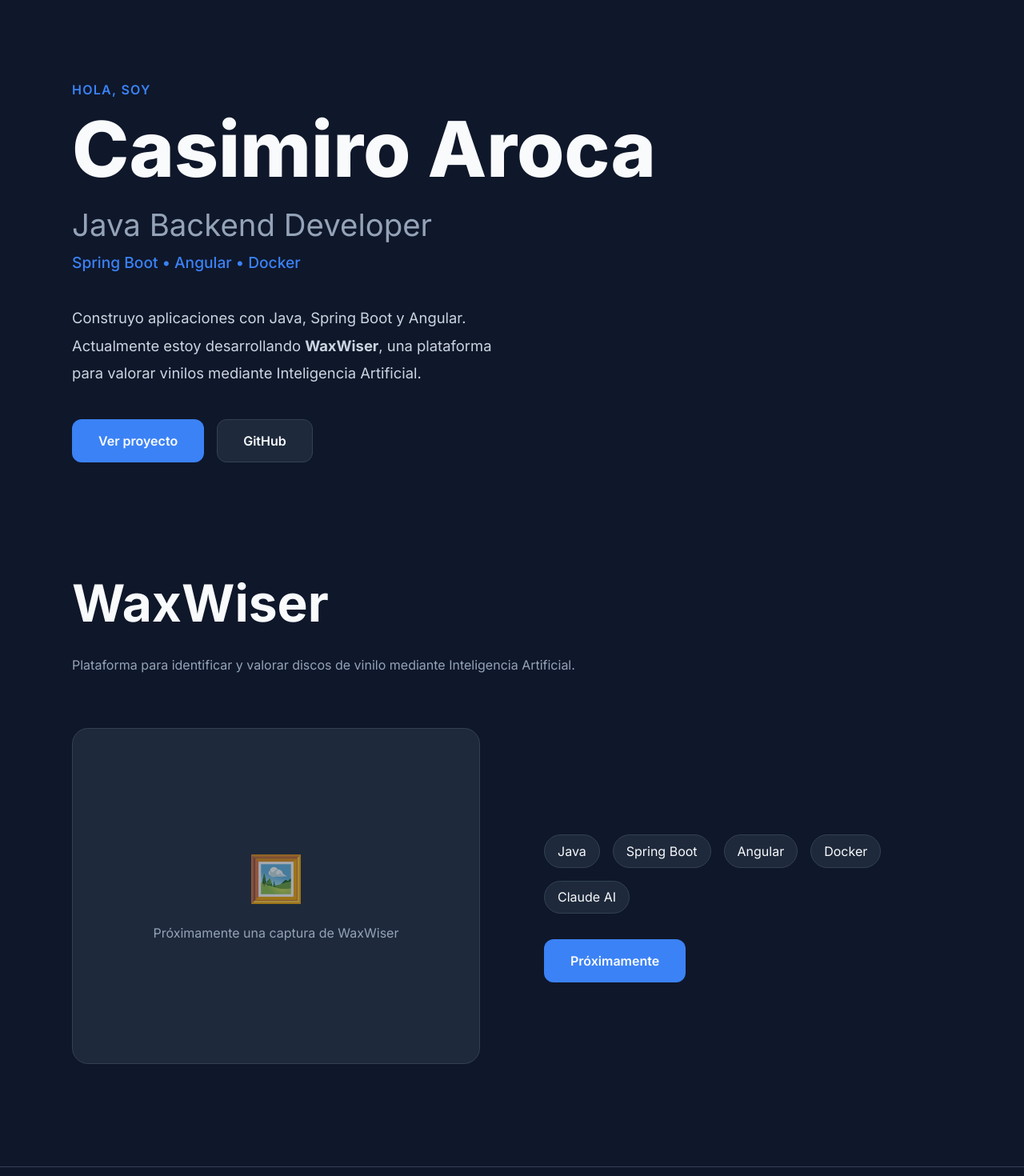
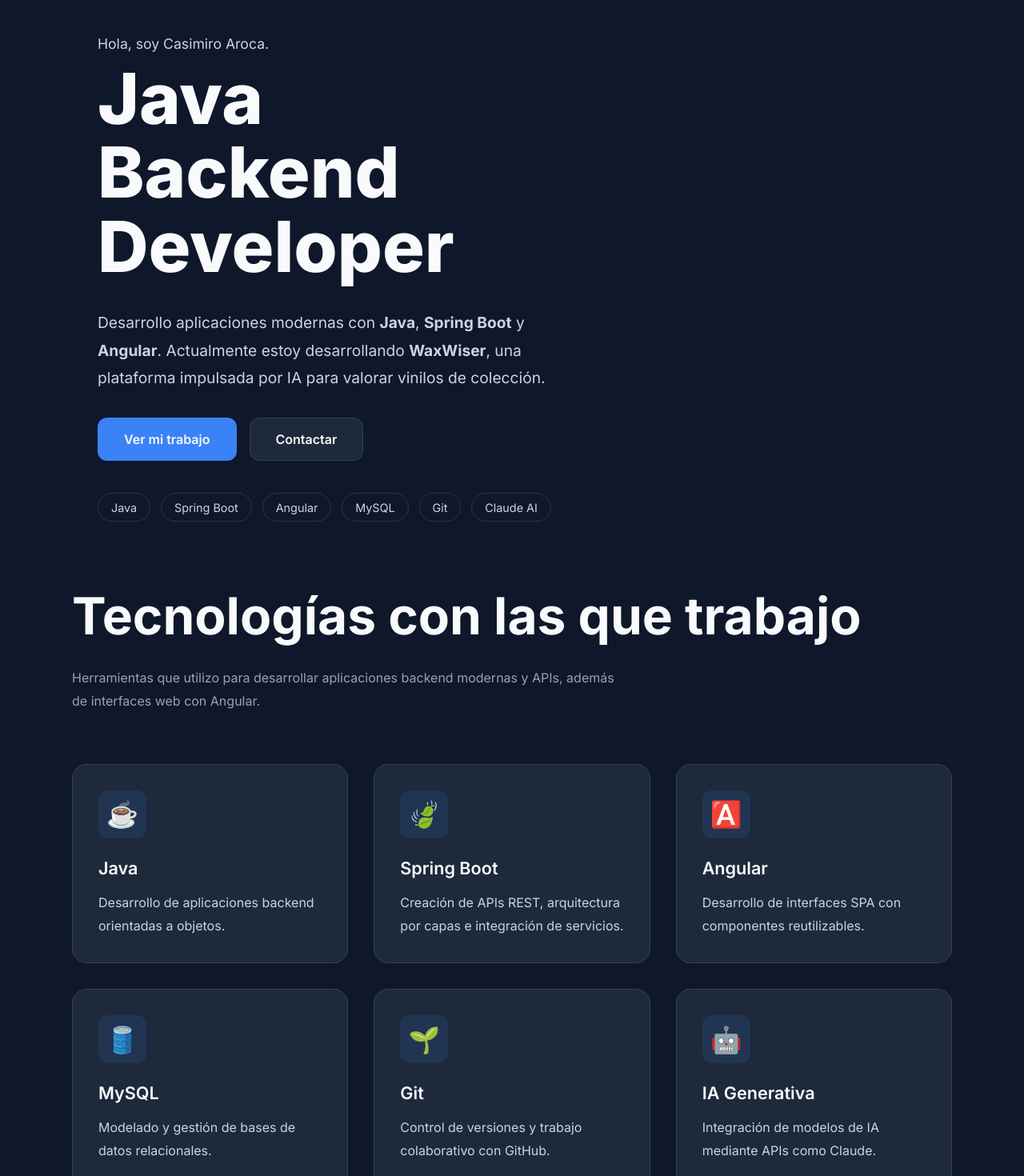
Before and after one commit to elcasier87/portfolio, an Angular app: page / in a window 1280 px wide. Shown: the part 100-1570 px from the top of the page at 80% size. Built offline with nearby package versions, Linux system fonts and the light colour scheme.

Commit message:
update home

```diff
--- a/src/app/features/home/home.html
+++ b/src/app/features/home/home.html
@@ -1,5 +1,11 @@
 <main>
-  <app-hero></app-hero>
 
-  <app-featured-project></app-featured-project>
+    <app-hero></app-hero>
+
+    <app-skills></app-skills>
+
+    <app-featured-project></app-featured-project>
+
+    <app-call-to-action></app-call-to-action>
+
 </main>
--- a/src/app/features/home/home.ts
+++ b/src/app/features/home/home.ts
@@ -1,10 +1,12 @@
 import { Component } from '@angular/core';
 import { Hero } from '../../shared/components/hero/hero';
 import { FeaturedProject } from '../../shared/components/featured-project/featured-project';
+import { Skills } from '../../shared/components/skills/skills';
+import { CallToAction } from '../../shared/components/call-to-action/call-to-action';
 
 @Component({
   selector: 'app-home',
-  imports: [Hero, FeaturedProject],
+  imports: [Hero, FeaturedProject, Skills, CallToAction],
   templateUrl: './home.html',
   styleUrl: './home.scss',
 })
--- /dev/null
+++ b/src/app/shared/components/call-to-action/call-to-action.html
@@ -0,0 +1,24 @@
+<section class="cta">
+
+    <div class="cta-content">
+
+        <h2 class="section-title">
+            ¿Te interesa mi perfil?
+        </h2>
+
+        <p class="section-subtitle">
+            Si buscas un desarrollador backend con experiencia en Java, Spring Boot y Angular,
+            estaré encantado de hablar contigo.
+        </p>
+
+        <a
+            class="button button--primary"
+            routerLink="/contact">
+
+            Contactar
+
+        </a>
+
+    </div>
+
+</section>
--- /dev/null
+++ b/src/app/shared/components/call-to-action/call-to-action.scss
@@ -0,0 +1,13 @@
+.cta {
+    padding: 6rem 2rem;
+    text-align: center;
+}
+
+.cta-content {
+    max-width: 700px;
+    margin: 0 auto;
+}
+
+.cta .button {
+    margin-top: 2rem;
+}
--- a/src/app/shared/components/hero/hero.html
+++ b/src/app/shared/components/hero/hero.html
@@ -1,46 +1,63 @@
-<section id="hero" class="hero">
+<section class="hero">
+
+  <div class="hero-content">
+
+    <div class="hero-left">
 
       <p class="hero-intro">
-    Hola, soy
+        Hola, soy Casimiro Aroca.
       </p>
 
       <h1 class="hero-title">
-    Casimiro Aroca
+        Java Backend Developer
       </h1>
 
-  <h2 class="hero-subtitle">
-    Java Backend Developer
-  </h2>
-
-  <p class="hero-tech">
-    Spring Boot • Angular • Docker
-  </p>
-
       <p class="hero-description">
-    Construyo aplicaciones con Java, Spring Boot y Angular.
-    Actualmente estoy desarrollando <strong>WaxWiser</strong>, una plataforma para valorar vinilos mediante Inteligencia Artificial.
+        Desarrollo aplicaciones modernas con <strong>Java</strong>,
+        <strong>Spring Boot</strong> y <strong>Angular</strong>.
+        Actualmente estoy desarrollando <strong>WaxWiser</strong>, una plataforma
+        impulsada por IA para valorar vinilos de colección.
       </p>
 
       <div class="hero-buttons">
 
         <a
           class="button button--primary"
-      href="#featured-project">
+          routerLink="/projects">
 
-      Ver proyecto
+          Ver mi trabajo
 
         </a>
 
         <a
           class="button button--secondary"
-      href="https://github.com/elcasier87"
-      target="_blank"
-      rel="noopener noreferrer">
+          routerLink="/contact">
 
-      GitHub
+          Contactar
 
         </a>
 
       </div>
 
+      <div class="hero-stack">
+
+        <span>Java</span>
+        <span>Spring Boot</span>
+        <span>Angular</span>
+        <span>MySQL</span>
+        <span>Git</span>
+        <span>Claude AI</span>
+
+      </div>
+
+    </div>
+
+    <div class="hero-right">
+
+      <!-- Aquí pondremos el logo o una ilustración más adelante -->
+
+    </div>
+
+  </div>
+
 </section>
--- a/src/app/shared/components/hero/hero.scss
+++ b/src/app/shared/components/hero/hero.scss
@@ -1,76 +1,71 @@
-/* ==========================================================
-   Hero
-========================================================== */
-
 .hero {
-  min-height: calc(100vh - var(--navbar-height));
-
-  display: flex;
-  flex-direction: column;
-  justify-content: center;
-
-  padding: 4rem 0;
+    display: flex;
+    align-items: center;
+    min-height: calc(100vh - var(--navbar-height));
+    padding: 4rem 2rem;
 }
 
-/* ==========================================================
-   Hero Content
-========================================================== */
+.hero-content {
+    width: 100%;
+    max-width: 1200px;
+    margin: 0 auto;
+
+    display: grid;
+    grid-template-columns: 1.2fr .8fr;
+    gap: 5rem;
+    align-items: center;
+}
 
 .hero-intro {
-  color: var(--color-primary);
-
-  font-size: 1rem;
-  font-weight: 600;
-  letter-spacing: .08rem;
-  text-transform: uppercase;
+    margin-bottom: .75rem;
+    font-size: 1.1rem;
+    color: var(--color-text-secondary);
 }
 
 .hero-title {
-  margin-top: 1rem;
-
-  color: var(--color-text);
-
-  font-size: clamp(4rem, 9vw, 6rem);
-  font-weight: 800;
-  line-height: 1;
-}
-
-.hero-subtitle {
-  margin-top: 1.5rem;
-
-  color: var(--color-text-muted);
-
-  font-size: clamp(1.8rem, 4vw, 2.4rem);
-  font-weight: 400;
-}
-
-.hero-tech {
-  margin-top: .75rem;
-
-  color: var(--color-primary);
-
-  font-size: 1.2rem;
-  font-weight: 500;
+    margin: 0;
+    font-size: clamp(3.5rem, 8vw, 5.5rem);
+    font-weight: 800;
+    line-height: 1.05;
 }
 
 .hero-description {
-  max-width: 550px;
-
-  margin-top: 2.5rem;
-
-  color: var(--color-text-secondary);
-
-  font-size: 1.15rem;
-  line-height: 1.9;
+    max-width: 650px;
+    margin: 2rem 0;
+    font-size: 1.2rem;
+    line-height: 1.8;
+    color: var(--color-text-secondary);
 }
 
-/* ==========================================================
-   Buttons
-========================================================== */
+.hero-buttons {
+    display: flex;
+    gap: 1rem;
+    margin-bottom: 2.5rem;
+}
 
-.hero-buttons {
-  display: flex;
-  gap: 1rem;
+.hero-stack {
+    display: flex;
+    flex-wrap: wrap;
+    gap: .8rem;
+}
 
-  margin-top: 2.5rem;
+.hero-stack span {
+    padding: .55rem 1rem;
+    border: 1px solid rgba(255,255,255,.12);
+    border-radius: 999px;
+    font-size: .9rem;
+    color: var(--color-text-secondary);
+    transition: .25s;
 }
+
+.hero-stack span:hover {
+    transform: translateY(-2px);
+    border-color: var(--color-primary);
+    color: var(--color-text);
+}
+
+.hero-right {
+    display: flex;
+    justify-content: center;
+    align-items: center;
+}
--- a/src/app/shared/components/hero/hero.ts
+++ b/src/app/shared/components/hero/hero.ts
@@ -1,18 +1,10 @@
 import { Component } from '@angular/core';
+import { RouterLink } from '@angular/router';
 
 @Component({
   selector: 'app-hero',
-  imports: [],
+  imports: [RouterLink],
   templateUrl: './hero.html',
   styleUrl: './hero.scss',
 })
-
-export class Hero {
-
-  readonly name = 'Casimiro Aroca';
-
-  readonly role = 'Java Backend Developer';
-
-  readonly technologies = 'Spring Boot • Angular • Claude';
-
-}
+export class Hero {}
--- a/src/app/shared/components/skills/skills.html
+++ b/src/app/shared/components/skills/skills.html
@@ -1,11 +1,11 @@
 <section id="skills">
 
   <h2 class="section-title">
-    Las herramientas con las que trabajo
+    Tecnologías con las que trabajo
   </h2>
 
   <p class="section-subtitle">
-    Tecnologías que utilizo para desarrollar aplicaciones backend y frontend modernas.
+    Herramientas que utilizo para desarrollar aplicaciones backend modernas y APIs, además de interfaces web con Angular.
   </p>
 
   <div class="skills-grid">
--- a/src/app/shared/components/skills/skills.scss
+++ b/src/app/shared/components/skills/skills.scss
@@ -4,37 +4,47 @@
 
 .skills-grid {
     display: grid;
-  grid-template-columns: repeat(3, 1fr);
+    grid-template-columns: repeat(auto-fit, minmax(280px, 1fr));
     gap: 2rem;
+}
+
+.skill-card {
+    height: 100%;
+    transition: transform .25s ease, border-color .25s ease;
+}
+
+.skill-card:hover {
+    transform: translateY(-6px);
+    border-color: var(--color-primary);
 }
 
 .skill-icon {
     display: flex;
+    align-items: center;
     justify-content: center;
-  align-items: center;
 
-  width: 56px;
-  height: 56px;
+    width: 60px;
+    height: 60px;
 
     margin-bottom: 1.5rem;
 
     font-size: 2rem;
 
-  background: rgba(59, 130, 246, 0.12);
     border-radius: var(--radius-small);
+
+    background: rgba(59, 130, 246, .12);
 }
 
 .skill-title {
     margin-bottom: 1rem;
 
+    font-size: 1.35rem;
+    font-weight: 600;
+
     color: var(--color-text);
-
-  font-size: 1.4rem;
-  font-weight: 600;
 }
 
 .skill-description {
     color: var(--color-text-secondary);
-
     line-height: 1.8;
 }
--- a/src/app/shared/components/skills/skills.ts
+++ b/src/app/shared/components/skills/skills.ts
@@ -11,32 +11,32 @@
   {
     icon: '☕',
     title: 'Java',
-      description: 'Desarrollo de APIs REST y lógica de negocio.'
+    description: 'Desarrollo de aplicaciones backend orientadas a objetos.'
   },
   {
     icon: '🍃',
     title: 'Spring Boot',
-      description: 'Arquitectura backend y servicios REST.'
+    description: 'Creación de APIs REST, arquitectura por capas e integración de servicios.'
   },
   {
     icon: '🅰️',
     title: 'Angular',
-      description: 'Interfaces SPA modernas y componentes reutilizables.'
-    },
-    {
-      icon: '🤖',
-      title: 'Claude API',
-      description: 'Integración de IA para reconocimiento y valoración de vinilos.'
+    description: 'Desarrollo de interfaces SPA con componentes reutilizables.'
   },
   {
     icon: '🛢️',
     title: 'MySQL',
-      description: 'Diseño y gestión de bases de datos relacionales.'
+    description: 'Modelado y gestión de bases de datos relacionales.'
   },
   {
-      icon: '🌿',
-      title: 'Git & GitHub',
-      description: 'Control de versiones y despliegue continuo.'
+    icon: '🌱',
+    title: 'Git',
+    description: 'Control de versiones y trabajo colaborativo con GitHub.'
+  },
+  {
+    icon: '🤖',
+    title: 'IA Generativa',
+    description: 'Integración de modelos de IA mediante APIs como Claude.'
   }
   ];
 
```
Also changed, not shown: src/app/shared/components/call-to-action/call-to-action.ts (added, +10 -0 lines), 1 other file (tests, documents, lock files or other folders). Lines whose indentation alone changed are shown as unchanged.
